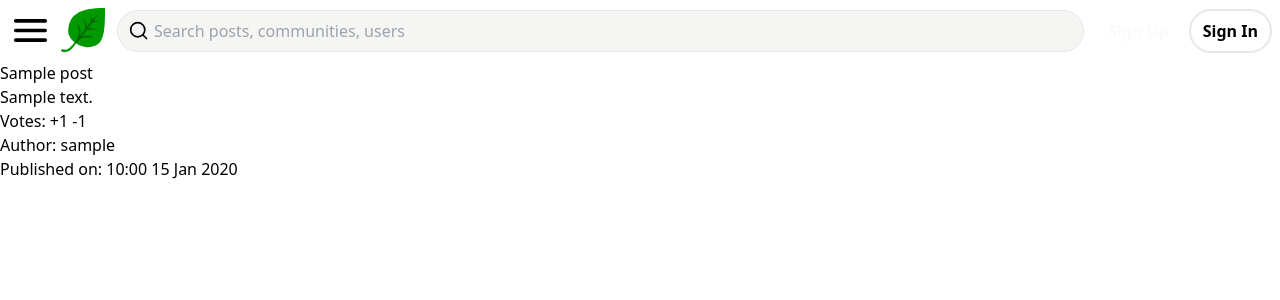
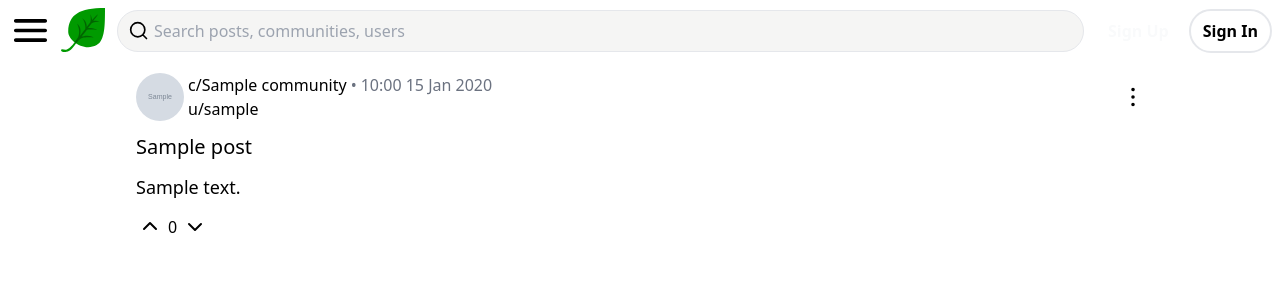
Before and after one commit to TurboTomik/Blatt, a Django app: page /c/1/post/1/ in a window 1280 px wide. Shown: the top 300 px of the page. Run offline with Django 5.2, Linux system fonts and the light colour scheme; tables that the repository leaves empty hold one stand-in row (values such as "Sample post"); grey boxes marked "Sample" are stand-in pictures; some libraries are stand-ins or nearby versions.

Commit message:
feat(posts): add post_detail page
The 'post_datail' page provide access to the complete post.

```diff
--- a/posts/templates/posts/post_detail.html
+++ b/posts/templates/posts/post_detail.html
@@ -1,11 +1,5 @@
 {% extends "base.html" %}
-
 {% block title %}{{ post.title }}{% endblock %}
-
 {% block content %}
-<h1>{{ post.title }}</h1>
-<p>{{ post.body }}</p>
-<p>Votes: +{{ post.up_votes }} -{{ post.down_votes }}</p>
-<p>Author: {{ post.user.username }}</p>
-<p>Published on: {{ post.created_at|date:"G:i j M Y"}}</p>
+    {% include "components/post.html" %}
 {% endblock %}
--- /dev/null
+++ b/templates/components/post.html
@@ -0,0 +1,44 @@
+{% load components %}
+<main class="flex flex-col gap-2 items-stretch p-2 w-full min-w-xs max-w-5xl mx-auto">
+    <header class="flex justify-between py-1">
+        <div class="flex gap-1 items-center">
+            <div class="flex gap-1 text-base font-medium">
+                <a href="{% url 'community-detail' post.community.name %}"
+                   class="flex gap-1 hover:underline">
+                    <img src="{{ post.community.avatar_url }}"
+                         alt=""
+                         width="48"
+                         height="48"
+                         class="rounded-full" />
+                </a>
+                <div class="flex flex-col justify-between">
+                    <div class="flex gap-1">
+                        <a href="{% url 'community-detail' post.community.name %}"
+                           class="hover:underline">
+                            <span>c/{{ post.community.name }}</span>
+                        </a>
+                        <span class="text-gray-500">•</span>
+                        <span class="text-gray-500">{{ post.created_at|date:"G:i j M Y" }}</span>
+                    </div>
+                    <a href="{% url 'user-detail' post.user.username %}"
+                       class="flex gap-1 hover:underline">
+                        <span>u/{{ post.user.username }}</span>
+                    </a>
+                </div>
+            </div>
+        </div>
+        <div class="flex gap-1 items-center">
+            {% include "join_button.html" %}
+            <svg xmlns="http://www.w3.org/2000/svg" width="22" height="22" fill="none">
+                <path fill="#000" stroke="#000" stroke-linecap="round" stroke-linejoin="round" stroke-width="1.5" d="M11 4.469a1.031 1.031 0 1 0 0-2.063 1.031 1.031 0 0 0 0 2.063ZM11 12.031a1.031 1.031 0 1 0 0-2.062 1.031 1.031 0 0 0 0 2.062ZM11 19.594a1.031 1.031 0 1 0 0-2.063 1.031 1.031 0 0 0 0 2.063Z" />
+            </svg>
+        </div>
+    </header>
+    <div class="flex flex-col gap-3">
+        <h2 class="text-xl font-medium wrap-break-word">{{ post.title }}</h2>
+        <p class="text-lg wrap-break-word">{{ post.body }}</p>
+    </div>
+    <footer class="flex gap-1 items-center pt-1">
+        {% include "vote_counter.html" %}
+    </footer>
+</main>
```
